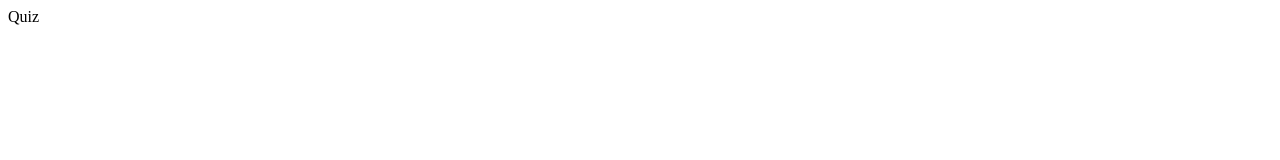
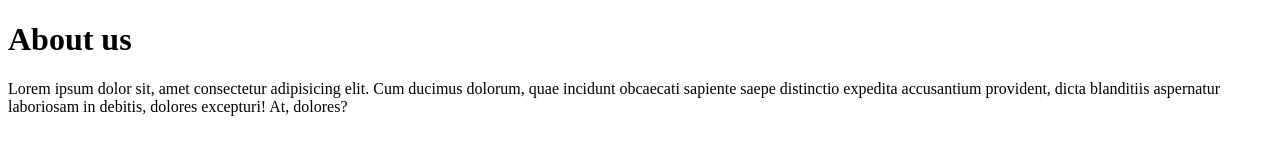
Before and after one commit to divya-preetha-m/test, a plain HTML site: page index.html in a window 1280 px wide. Drawn offline with Linux system fonts and the light colour scheme.

Commit message:
added about us section

```diff
--- a/index.html
+++ b/index.html
@@ -6,7 +6,8 @@
     <title>Quiz app</title>
 </head>
 <body>
-    Quiz
+    <h1> About us </h1>
+    <p>Lorem ipsum dolor sit, amet consectetur adipisicing elit. Cum ducimus dolorum, quae incidunt obcaecati sapiente saepe distinctio expedita accusantium provident, dicta blanditiis aspernatur laboriosam in debitis, dolores excepturi! At, dolores?</p>
 </body>
 </html>
 
```
